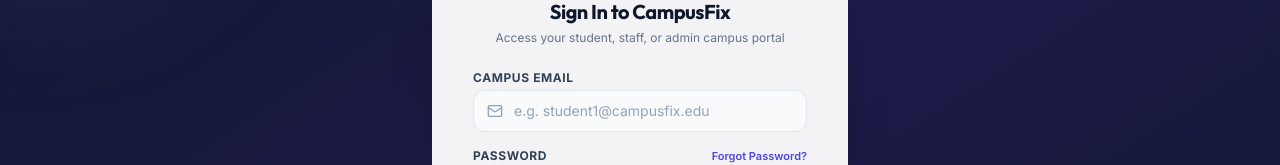
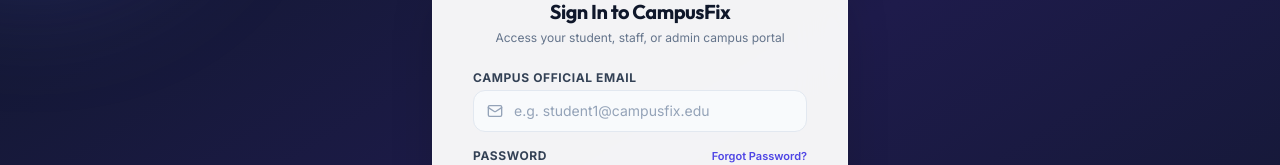
Before and after one commit to kotigaribharath-byte/smart-campus-issue-resolver, a React (Vite) app in the folder frontend/: page /login in a window 1280 px wide. Shown: the part 238-403 px from the top of the page. Built offline with nearby package versions, Linux system fonts and the light colour scheme; no server answers; the HTML template or start-up script is replaced by a standard one.

Commit message:
Updated email text

```diff
--- a/frontend/src/pages/public/LoginPage.jsx
+++ b/frontend/src/pages/public/LoginPage.jsx
@@ -74,7 +74,7 @@ export const LoginPage = () => {
         {/* Email */}
         <div>
           <label className="block text-xs font-bold uppercase tracking-wider text-slate-700 mb-1">
-            Campus Email
+            Campus Official Email
           </label>
           <div className="relative">
             <Mail className="absolute left-3.5 top-1/2 -translate-y-1/2 w-4 h-4 text-slate-400" />
```
